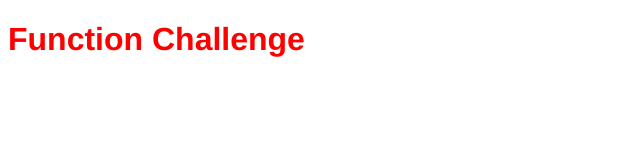
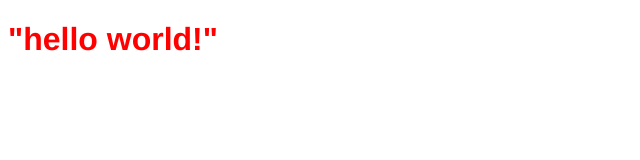
Before and after one commit to Sherrie-bloomquist/prime_prestudy_01, a plain HTML site: page index.html in a window 1280 px wide. Shown: the whole page, without its empty margins (0-640 px from the left). Drawn offline with Linux system fonts and the light colour scheme.

```diff
--- a/index.html
+++ b/index.html
@@ -1,11 +1,11 @@
 <!DOCTYPE html>
 <html>
   <head>
-    <title>Function Challenge</title>
+    <title>hello world</title>
     <link type="text/css" rel="stylesheet" href="styles.css">
     <script src="script.js"></script>
   </head>
   <body>
-    <h1>Function Challenge</h1>
+    <h1>"hello world!"</h1>
   </body>
 </html>
```
Also changed, not shown: 1 other file.
